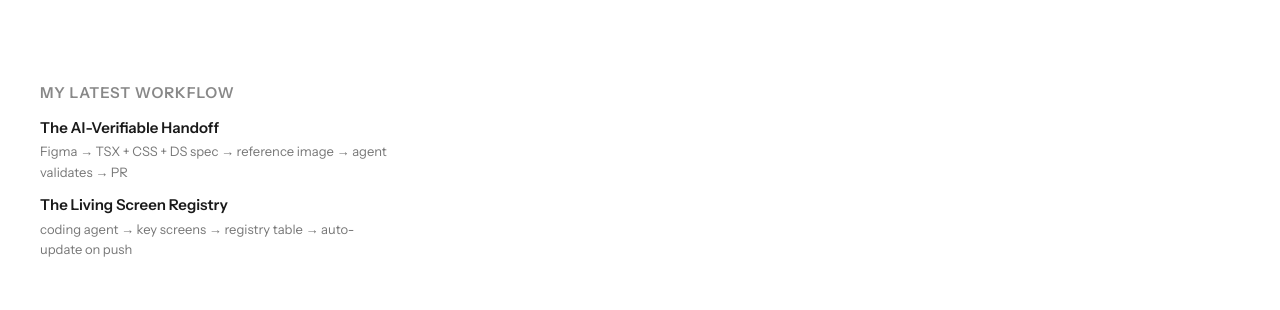
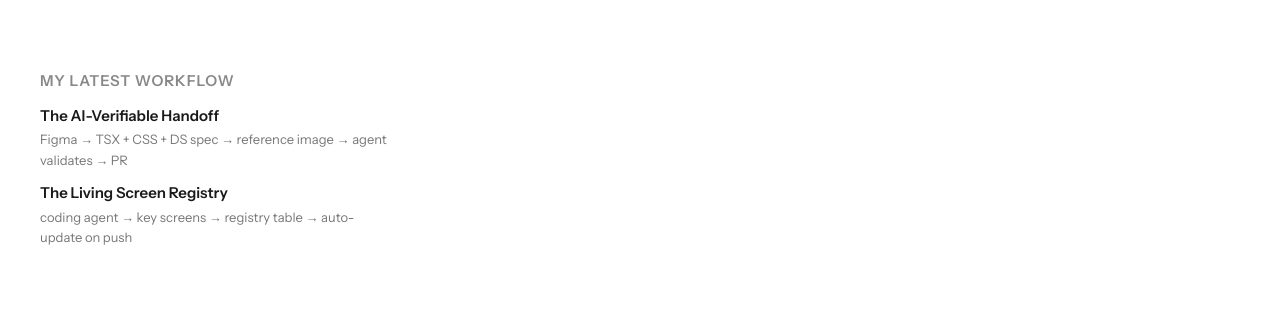
Before and after one commit to KatieKatieXu/katexu-website, a Next.js app: page /v3 in a window 1280 px wide. Shown: the part 229-539 px from the top of the page. Built offline with nearby package versions, Linux system fonts and the light colour scheme.

Commit message:
V3: 100px above the workflow block

```diff
--- a/src/components/KatesWebsiteV3.tsx
+++ b/src/components/KatesWebsiteV3.tsx
@@ -164,7 +164,7 @@
       </nav>
 
       {/* ── workflow — plain text, no card, no shadow ── */}
-      <div className="mt-28 w-[348px]">
+      <div className="mt-[100px] w-[348px]">
         <p className="text-[15px] leading-[1.45] font-semibold uppercase tracking-[0.9px] text-[#888] mb-[13px]">
           My latest workflow
         </p>
```
Also changed, not shown: 1 other file (tests, documents, lock files or other folders).
